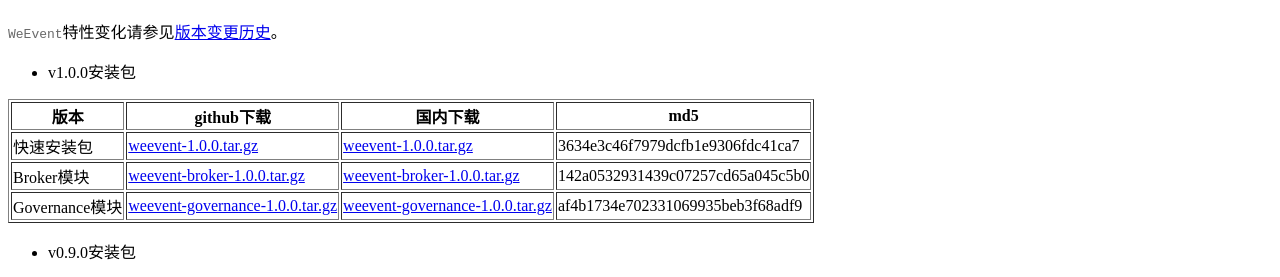
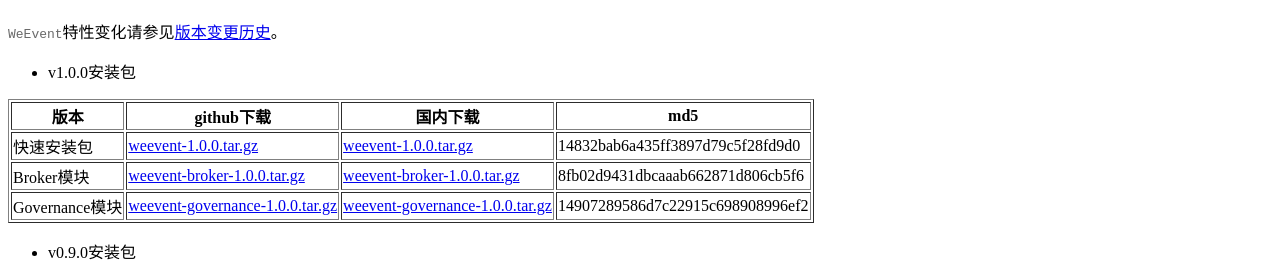
Before and after one commit to WeBankBlockchain/WeEvent-docs, a Sphinx documentation site: the page built from docs/install/download.md, in a window 1280 px wide. Shown: the part 542-819 px from the top of the page. Built offline with Sphinx 7.4.7 and the Read the Docs theme 2.0.0, drawn with Linux system fonts in a browser that asks for light colours.

Commit message:
update jar md5 (#75)

```diff
--- a/docs/install/download.md
+++ b/docs/install/download.md
@@ -6,9 +6,9 @@
 
 | 版本     | github下载 | 国内下载 | md5 |
 | ---------- | -------- | -------- | -------- |
-| 快速安装包 | [weevent-1.0.0.tar.gz](https://github.com/WeBankFinTech/WeEvent/releases/download/v1.0.0/weevent-1.0.0.tar.gz) | [weevent-1.0.0.tar.gz](https://fisco.com.cn/cdn/WeEvent/releases/download/v1.0.0/weevent-1.0.0.tar.gz) | 3634e3c46f7979dcfb1e9306fdc41ca7 |
-| Broker模块 | [weevent-broker-1.0.0.tar.gz](https://github.com/WeBankFinTech/WeEvent/releases/download/v1.0.0/weevent-1.0.0.tar.gz) | [weevent-broker-1.0.0.tar.gz](https://fisco.com.cn/cdn/WeEvent/releases/download/v1.0.0/weevent-1.0.0.tar.gz) | 142a0532931439c07257cd65a045c5b0 |
-| Governance模块 | [weevent-governance-1.0.0.tar.gz](https://github.com/WeBankFinTech/WeEvent/releases/download/v1.0.0/weevent-governance-1.0.0.tar.gz) | [weevent-governance-1.0.0.tar.gz](https://fisco.com.cn/cdn/WeEvent/releases/download/v1.0.0/weevent-governance-1.0.0.tar.gz) | af4b1734e702331069935beb3f68adf9 |
+| 快速安装包 | [weevent-1.0.0.tar.gz](https://github.com/WeBankFinTech/WeEvent/releases/download/v1.0.0/weevent-1.0.0.tar.gz) | [weevent-1.0.0.tar.gz](https://fisco.com.cn/cdn/WeEvent/releases/download/v1.0.0/weevent-1.0.0.tar.gz) | 14832bab6a435ff3897d79c5f28fd9d0 |
+| Broker模块 | [weevent-broker-1.0.0.tar.gz](https://github.com/WeBankFinTech/WeEvent/releases/download/v1.0.0/weevent-1.0.0.tar.gz) | [weevent-broker-1.0.0.tar.gz](https://fisco.com.cn/cdn/WeEvent/releases/download/v1.0.0/weevent-1.0.0.tar.gz) | 8fb02d9431dbcaaab662871d806cb5f6 |
+| Governance模块 | [weevent-governance-1.0.0.tar.gz](https://github.com/WeBankFinTech/WeEvent/releases/download/v1.0.0/weevent-governance-1.0.0.tar.gz) | [weevent-governance-1.0.0.tar.gz](https://fisco.com.cn/cdn/WeEvent/releases/download/v1.0.0/weevent-governance-1.0.0.tar.gz) | 14907289586d7c22915c698908996ef2 |
 
 
 
```
